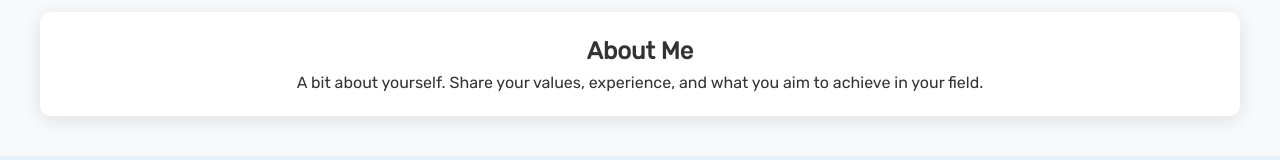
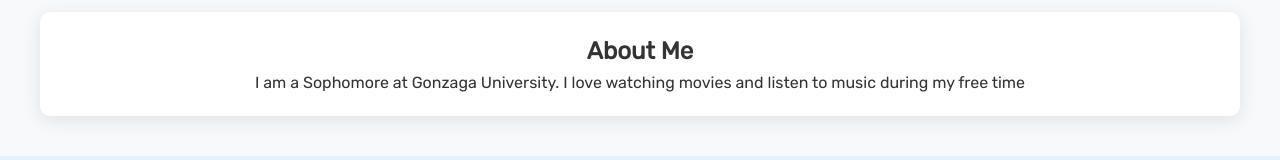
Before and after one commit to chanestelle/asdf, a plain HTML site: page about.html in a window 1280 px wide. Shown: the part 157-317 px from the top of the page. Drawn offline with Linux system fonts and the light colour scheme.

Commit message:
about.html

```diff
--- a/about.html
+++ b/about.html
@@ -22,7 +22,7 @@
     <main>
         <section id="about">
             <h2>About Me</h2>
-            <p>A bit about yourself. Share your values, experience, and what you aim to achieve in your field.</p>
+            <p>I am a Sophomore at Gonzaga University. I love watching movies and listen to music during my free time</p>
         </section>
     </main>
 
```
